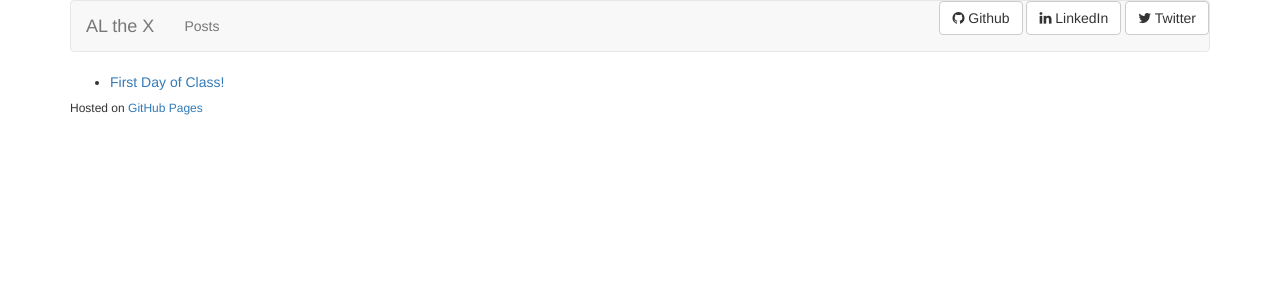
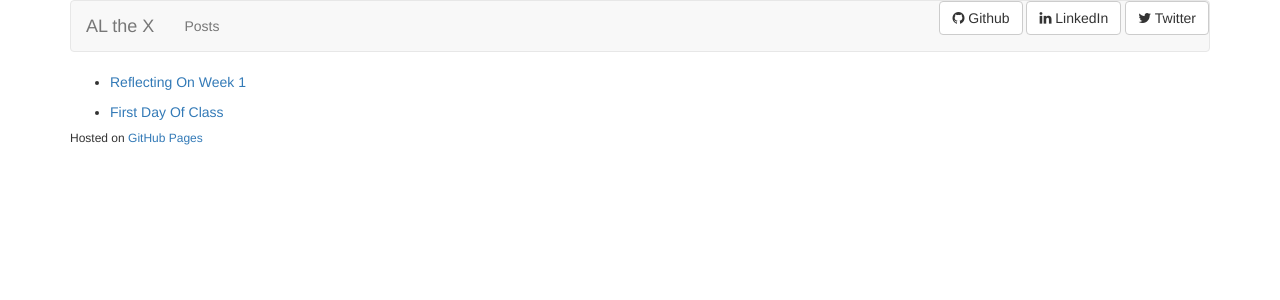
Before and after one commit to al-the-x/al-the-x.github.io, a Jekyll site: the page built from posts.md, in a window 1280 px wide. Shown: the top 300 px of the page. Built offline with Jekyll 4.4.1, drawn with Linux system fonts in a browser that asks for light colours; nearby versions of some CDN libraries.

Commit message:
I wonder if Liquid tags work inside Markdown?

```diff
--- a/posts.md
+++ b/posts.md
@@ -1,4 +1,6 @@
 ---
 ---
 
-* [First Day of Class!](/2014/09/22/First-Day-of-Class.html)
+{% for post in site.posts %}
+* [{{post.title}}]({{post.url}})
+{% endfor %}
```
